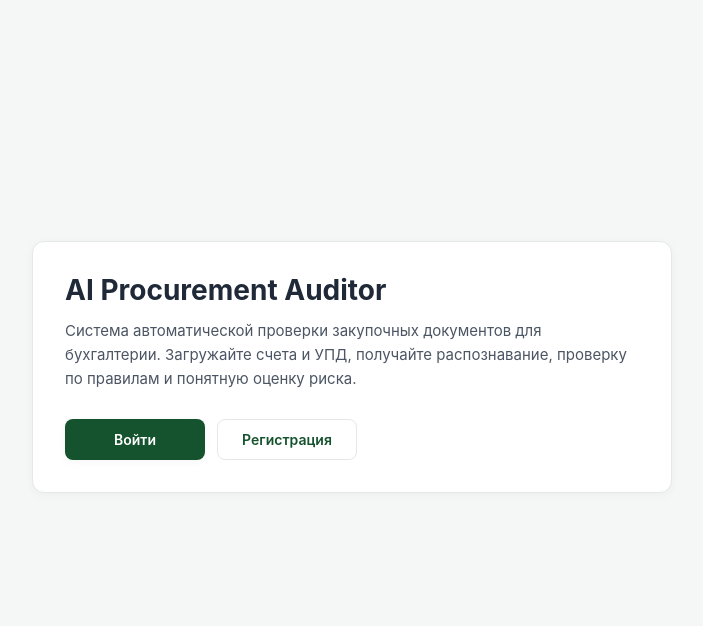
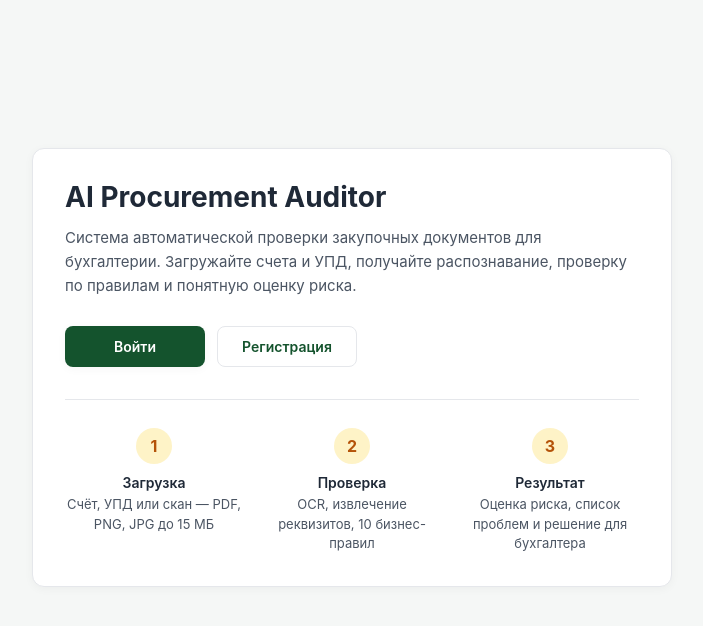
Before and after one commit to Dimon-art/ai-procurement-auditor, a Django app: page / in a window 1280 px wide. Shown: the part 59-685 px from the top of the page, without its empty margins (288-991 px from the left). Run offline with Django 5.2, Linux system fonts and the light colour scheme.

Commit message:
feat(home): add how-it-works block

```diff
--- a/apps/users/templates/base_public.html
+++ b/apps/users/templates/base_public.html
@@ -77,6 +77,7 @@
 
         .nav-link:hover {
             color: var(--green);
+            border-bottom: 2px solid var(--accent);
         }
 
         .page-wrap {
@@ -238,6 +239,54 @@
                 width: 100%;
             }
         }
+        .features {
+            display: grid;
+            grid-template-columns: repeat(3, 1fr);
+            gap: 20px;
+            margin-top: 32px;
+            padding-top: 28px;
+            border-top: 1px solid var(--border);
+        }
+
+        .feature {
+            text-align: center;
+        }
+
+        .feature-icon {
+            display: inline-flex;
+            align-items: center;
+            justify-content: center;
+            width: 36px;
+            height: 36px;
+            margin-bottom: 10px;
+            background: var(--accent-light);
+            color: var(--accent-dark);
+            border-radius: 50%;
+            font-weight: 700;
+            font-size: 16px;
+        }
+
+        .feature-title {
+            margin: 0 0 4px;
+            font-size: 14px;
+            font-weight: 600;
+            color: var(--text);
+        }
+
+        .feature-text {
+            margin: 0;
+            font-size: 13px;
+            color: var(--muted);
+            line-height: 1.5;
+        }
+
+        @media (max-width: 640px) {
+            .features {
+                grid-template-columns: 1fr;
+                gap: 16px;
+            }
+        }
+
     </style>
 
     {% block extra_head %}{% endblock %}
--- a/apps/users/templates/home.html
+++ b/apps/users/templates/home.html
@@ -28,5 +28,22 @@
                 Регистрация
             </a>
         </div>
+        <div class="features">
+            <div class="feature">
+                <div class="feature-icon">1</div>
+                <p class="feature-title">Загрузка</p>
+                <p class="feature-text">Счёт, УПД или скан — PDF, PNG, JPG до 15 МБ</p>
+            </div>
+            <div class="feature">
+                <div class="feature-icon">2</div>
+                <p class="feature-title">Проверка</p>
+                <p class="feature-text">OCR, извлечение реквизитов, 10 бизнес-правил</p>
+            </div>
+            <div class="feature">
+                <div class="feature-icon">3</div>
+                <p class="feature-title">Результат</p>
+                <p class="feature-text">Оценка риска, список проблем и решение для бухгалтера</p>
+            </div>
+        </div>
     </section>
 {% endblock %}
```
